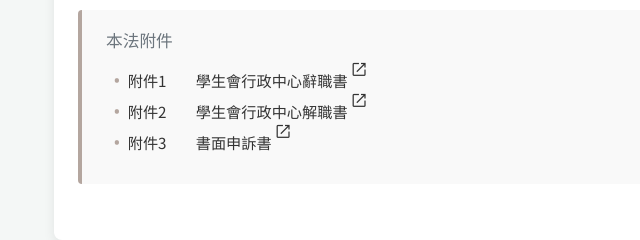
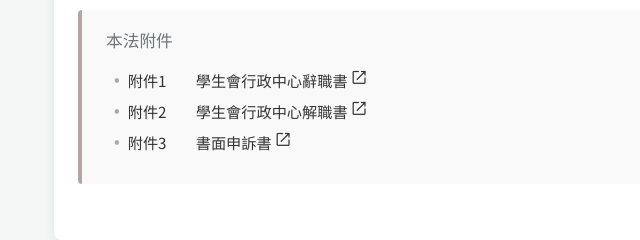
Before and after one commit to ashssa/Ashs-Student-Association-Laws, a plain HTML site: page act03.html in a window 1280 px wide. Shown: the part 4593-4833 px from the top of the page, 136-776 px from the left. Drawn offline with nearby package versions, Linux system fonts and the light colour scheme; a web font is replaced by a local one.

Commit message:
修正附件OPEN_IN_NEW符號高度

```diff
--- a/style.css
+++ b/style.css
@@ -608,6 +608,11 @@ a[target="_blank"]::after {
     color: var(--text-color);
 }
 
+.attachments a::after {
+    vertical-align: bottom;
+    line-height: 1rem;
+}
+
 .attachments a:hover {
     text-decoration: none; /* 懸停時不加底線 */
     color: #b4a69f;
```
